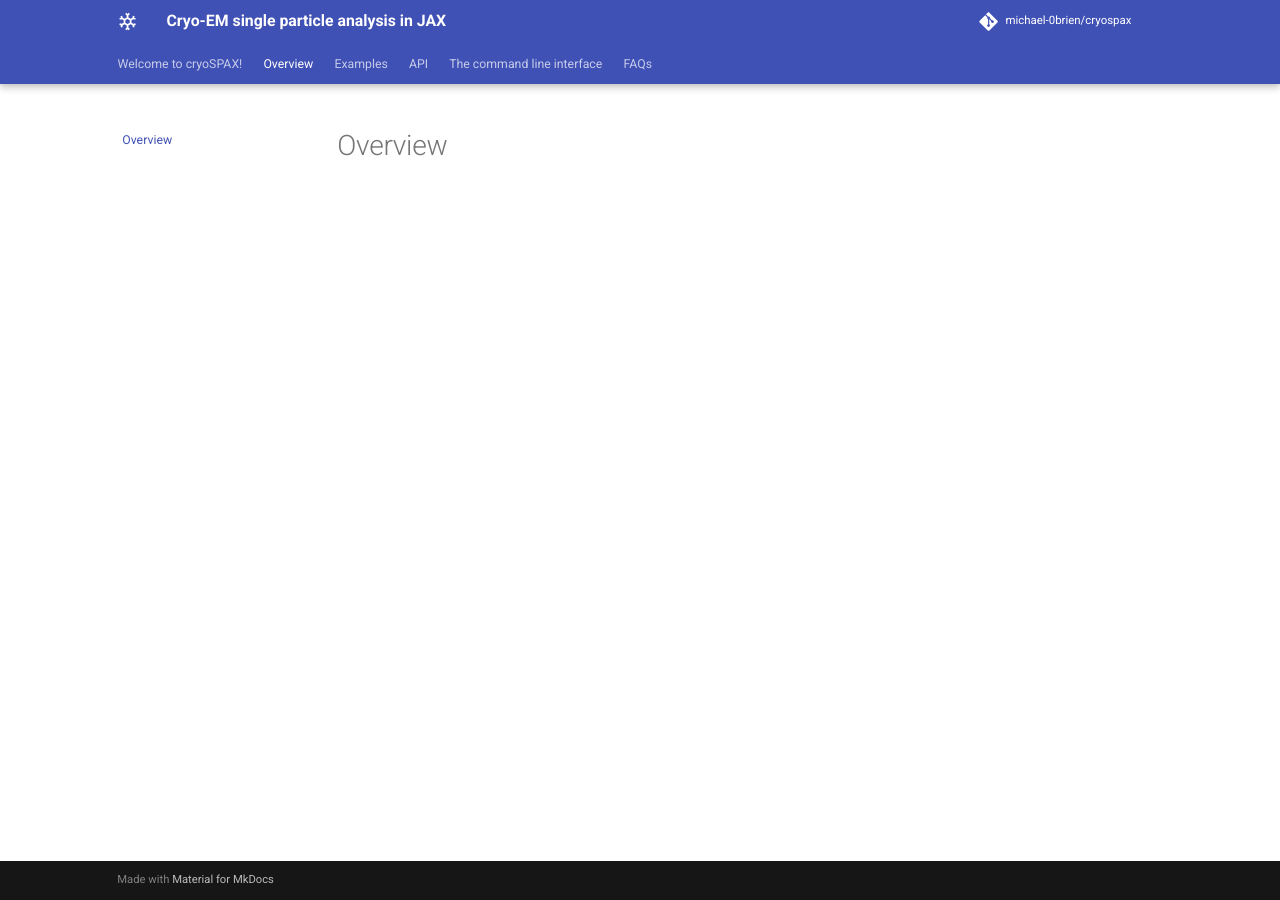
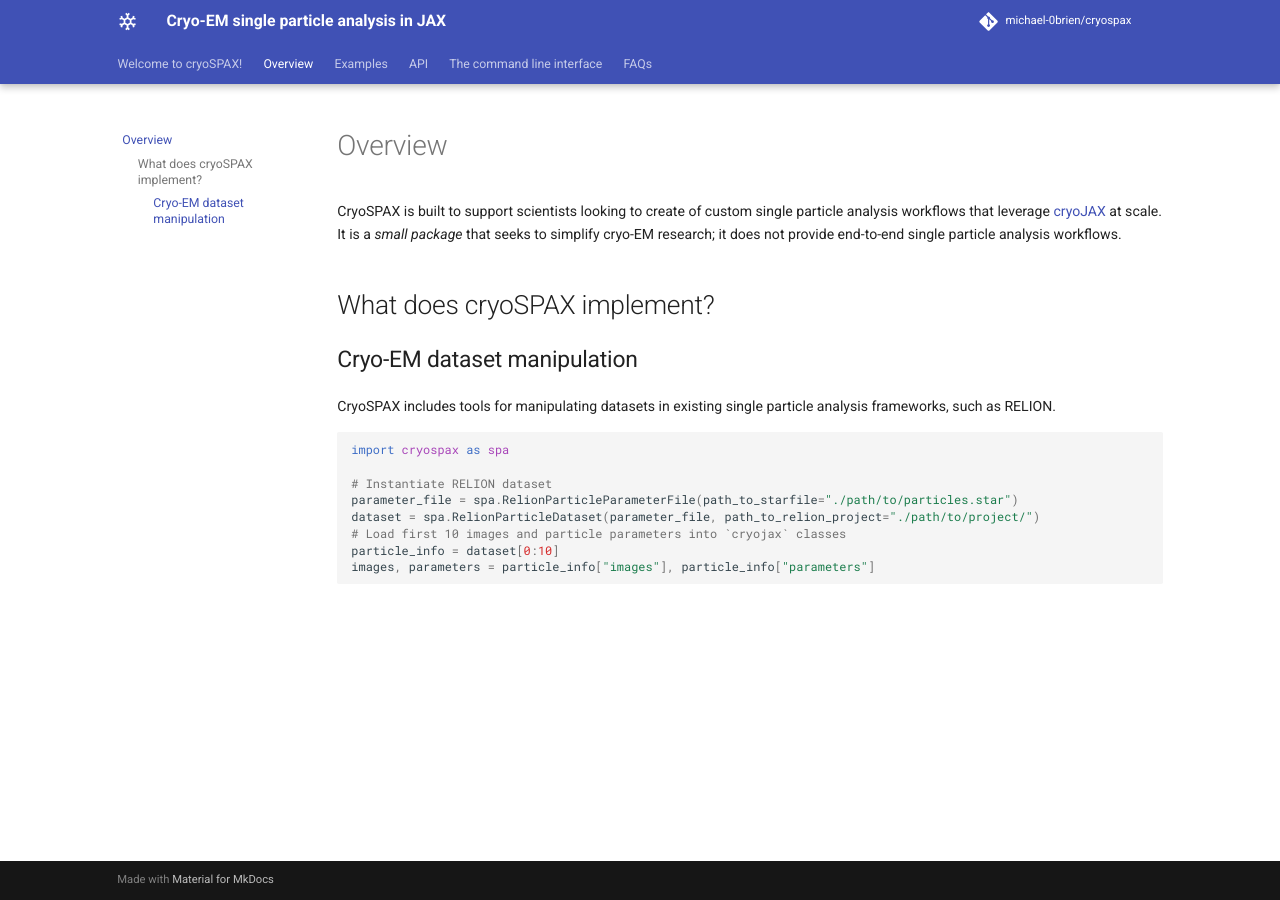
Before and after one commit to michael-0brien/cryospax, an MkDocs documentation site: the page built from docs/overview.md, in a window 1280 px wide. Built offline with MkDocs 1.6.1 and Material for MkDocs 9.7.7, drawn with Linux system fonts in a browser that asks for light colours; comment, search, counter and statistics services are not loaded.

````diff
--- a/docs/overview.md
+++ b/docs/overview.md
@@ -1 +1,20 @@
 # Overview
+
+CryoSPAX is built to support scientists looking to create of custom single particle analysis workflows that leverage [cryoJAX](https://github.com/michael-0brien/cryojax) at scale. It is a *small package* that seeks to simplify cryo-EM research; it does not provide end-to-end single particle analysis workflows.
+
+## What does cryoSPAX implement?
+
+### Cryo-EM dataset manipulation
+
+CryoSPAX includes tools for manipulating datasets in existing single particle analysis frameworks, such as RELION.
+
+```python
+import cryospax as spa
+
+# Instantiate RELION dataset
+parameter_file = spa.RelionParticleParameterFile(path_to_starfile="./path/to/particles.star")
+dataset = spa.RelionParticleDataset(parameter_file, path_to_relion_project="./path/to/project/")
+# Load first 10 images and particle parameters into `cryojax` classes
+particle_info = dataset[0:10]
+images, parameters = particle_info["images"], particle_info["parameters"]
+```
--- a/mkdocs.yml
+++ b/mkdocs.yml
@@ -65,7 +65,7 @@ plugins:
                 show_source: false
                 show_symbol_type_heading: true
                 show_symbol_type_toc: true
-                separate_signature: true
+                separate_signature: false
                 line_length: 85
 
 nav:
````
Also changed, not shown: README.md (+3 -16 lines), docs/api/dataset.md (+25 -3 lines), docs/index.md (+2 -0 lines), 2 other files.
